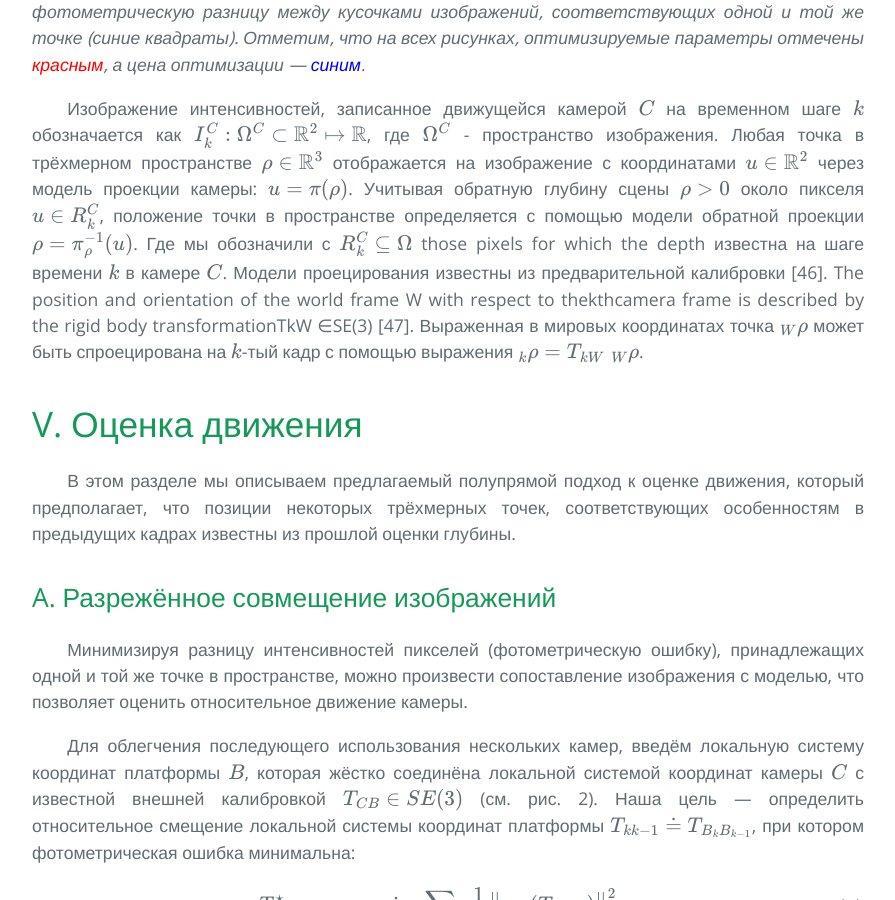
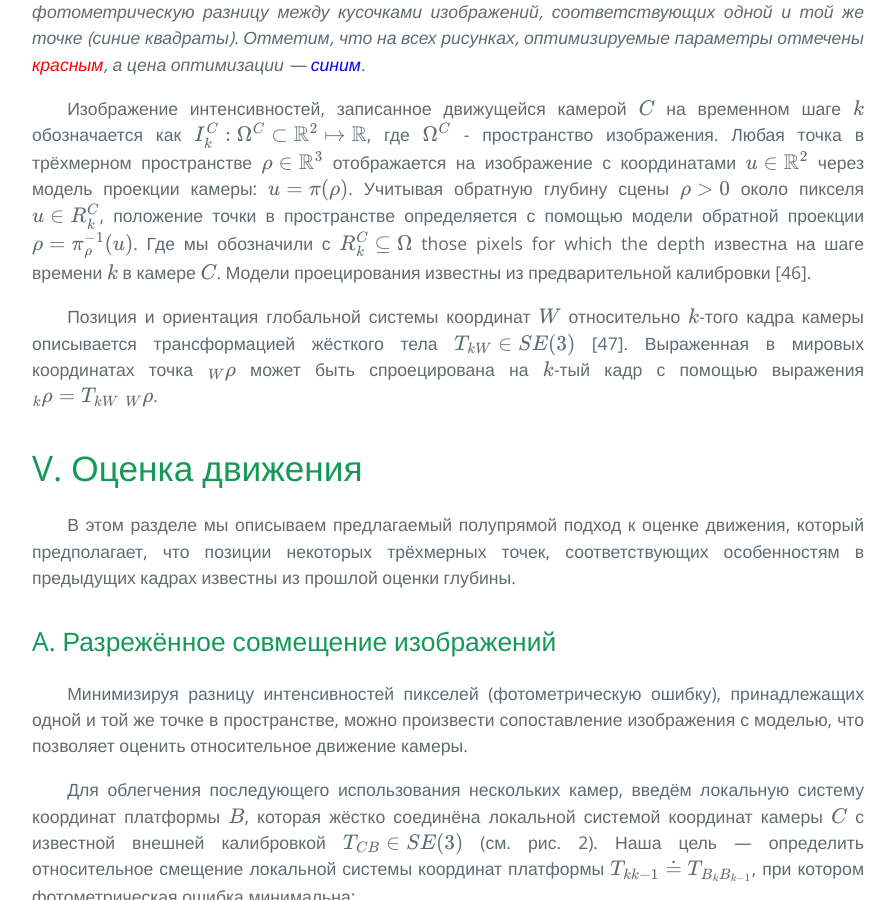
Before and after one commit to i-v-s/slam, a Jekyll site: the page built from svo2.md, in a window 1280 px wide and 900 px high, scrolled down 7785 px. Shown: the whole window, without its empty margins (192-1087 px from the left). Built offline with Jekyll 4.4.1, drawn with Linux system fonts in a browser that asks for light colours; our own code applies the rules of GitHub Pages for plain Markdown files; formulas are drawn with MathJax 3.

Commit message:
Updated svo2.md

```diff
--- a/svo2.md
+++ b/svo2.md
@@ -303,9 +303,10 @@ $$u \in R_{k}^{C} $$, положение точки в пространстве
 модели обратной проекции $$ \rho =π_{\rho}^{−1} (u) $$. Где мы обозначили с
 $$ R_{k}^{C} \subseteq \Omega $$ those pixels for which the depth известна на шаге времени
 $$k$$ в камере $$C$$. Модели проецирования известны из предварительной калибровки [46].
-The position and orientation of the world frame W with
-respect to thekthcamera frame is described by the rigid body
-transformationTkW ∈SE(3) [47]. Выраженная в мировых координатах точка $$_{W}\rho$$
+
+Позиция и ориентация глобальной системы координат $$W$$
+относительно $$k$$-того кадра камеры описывается трансформацией
+жёсткого тела $$T_{kW} \in SE(3)$$ [47]. Выраженная в мировых координатах точка $$_{W}\rho$$
 может быть спроецирована на $$k$$-тый кадр
 с помощью выражения $$ _{k} \rho = T_{kW} \;  _{W} \rho $$.
 
```
